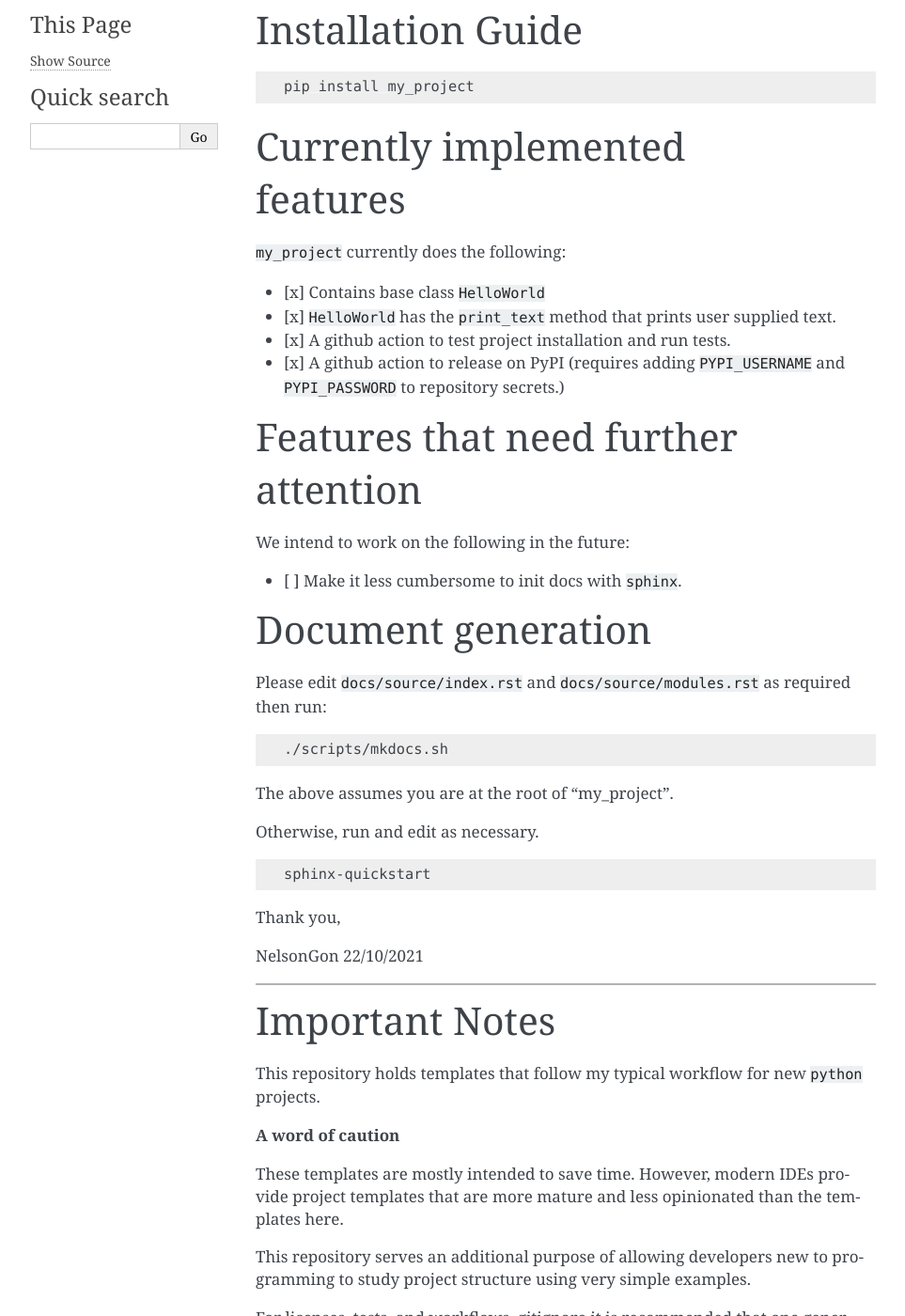
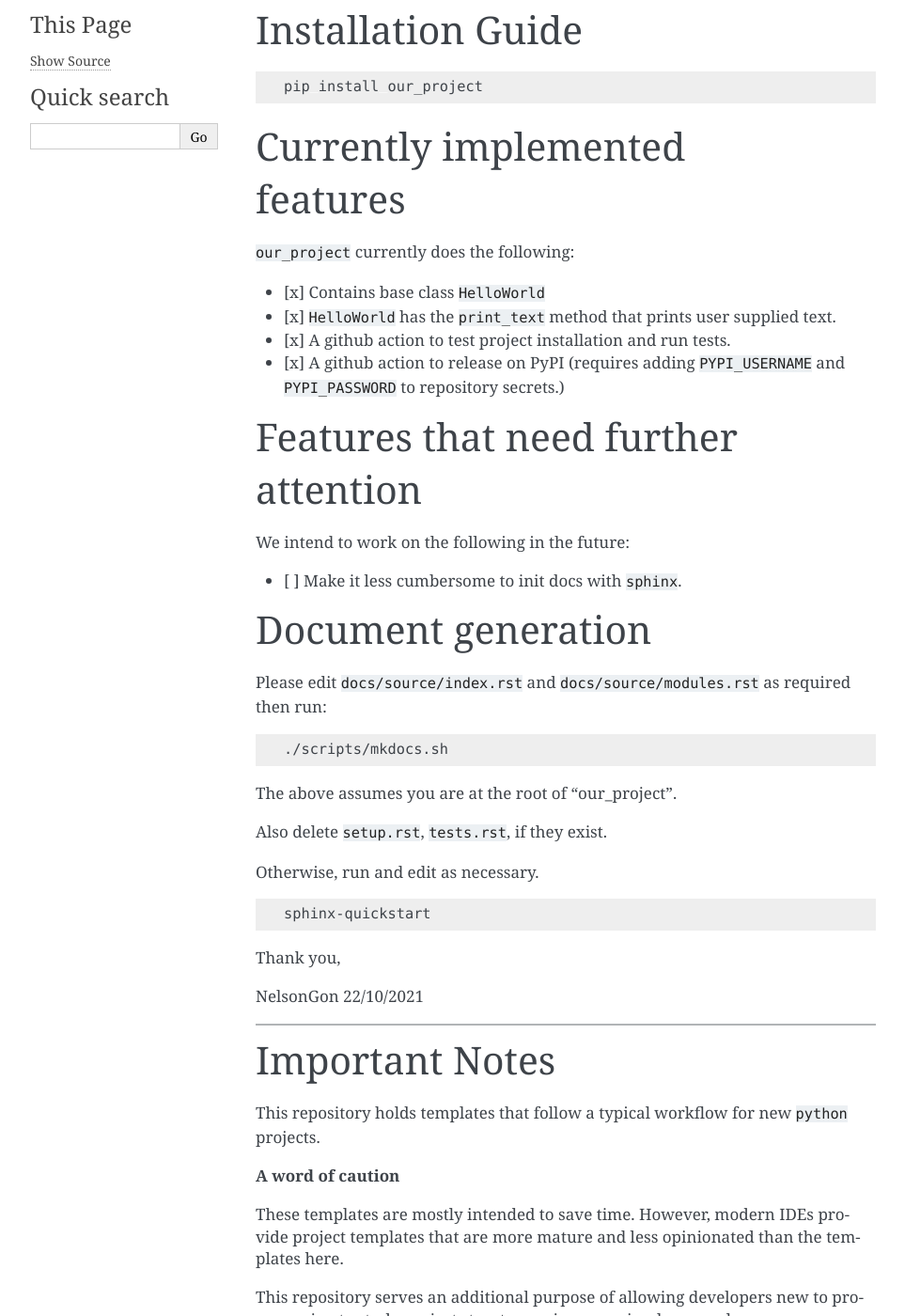
Before and after one commit to Nelson-Gon/pytemplates, a Sphinx documentation site: the page built from docs/source/README.rst, in a window 1280 px wide and 1400 px high, scrolled down 285 px. Shown: the whole window at 94% size, without its empty margins (148-1111 px from the left). Built offline with Sphinx 7.4.7, drawn with Linux system fonts in a browser that asks for light colours; some of the changed text lies outside the part shown.

Commit message:
Update docs

```diff
--- a/docs/source/README.rst
+++ b/docs/source/README.rst
@@ -1,8 +1,8 @@
 
-My Project: What the project does
-=================================
+Our Project: What the project does
+==================================
 
-Welcome to my project.
+Welcome to our project.
 
 **Please note that this is a template repository, click use template (do not fork unless suggesting an improvement) to use in a new project and edit files as required**. Also, see important notes at the end of this file.
 
@@ -11,12 +11,12 @@ Installation Guide
 
 .. code-block:: shell
 
-   pip install my_project
+   pip install our_project
 
 Currently implemented features
 ==============================
 
-``my_project`` currently does the following:
+``our_project`` currently does the following:
 
 
 *
@@ -48,7 +48,9 @@ Please edit ``docs/source/index.rst`` and ``docs/source/modules.rst`` as require
 
    ./scripts/mkdocs.sh
 
-The above assumes you are at the root of "my_project".
+The above assumes you are at the root of "our_project".
+
+Also delete ``setup.rst``\ , ``tests.rst``\ , if they exist.
 
 Otherwise, run and edit as necessary.
 
@@ -66,7 +68,7 @@ NelsonGon
 Important Notes
 ===============
 
-This repository holds templates that follow my typical workflow for new ``python`` projects.
+This repository holds templates that follow a typical workflow for new ``python`` projects.
 
 **A word of caution**
 
--- a/docs/source/conf.py
+++ b/docs/source/conf.py
@@ -15,11 +15,11 @@ import sys
 sys.path.insert(0, os.path.abspath('.'))
 sys.path.insert(0, os.path.abspath("../.."))
 
-from my_project.version import __version__
+from our_project.version import __version__
 
 # -- Project information -----------------------------------------------------
 
-project = 'my_project'
+project = 'our_project'
 copyright = '2021, Nelson Gonzabato'
 author = 'Nelson Gonzabato'
 
--- a/docs/source/index.rst
+++ b/docs/source/index.rst
@@ -1,9 +1,9 @@
-.. my_project documentation master file, created by
+.. our_project documentation master file, created by
    sphinx-quickstart on Fri Oct 22 15:10:52 2021.
    You can adapt this file completely to your liking, but it should at least
    contain the root `toctree` directive.
 
-Welcome to my_project's documentation!
+Welcome to our_project's documentation!
 ======================================
 
 .. toctree::
--- a/docs/source/modules.rst
+++ b/docs/source/modules.rst
@@ -4,4 +4,4 @@ templates
 .. toctree::
    :maxdepth: 4
 
-   my_project
+   our_project
--- a/setup.py
+++ b/setup.py
@@ -1,7 +1,7 @@
 from setuptools import setup, find_packages
 # Change project to project name here
 # Choose relevant license as required, add necessary install_requires
-from my_project.version import __version__
+from our_project.version import __version__
 link_to_use = "https://github.com/Nelson-Gon/project/archive/refs/tags/v"+__version__+".zip"
 setup(name='project',
       version=__version__,
--- a/tests.py
+++ b/tests.py
@@ -1,7 +1,7 @@
 # inport testing framework here
 # Currently using unittest but can import pytest instead
 import unittest
-from my_project import hello_world
+from our_project import hello_world
 
 class TestProject(unittest.TestCase):
 
```
Also changed, not shown: README.md (+8 -6 lines), docs/source/CONTRIBUTING.rst (+5 -5 lines), docs/source/my_project.rst (deleted, +0 -29 lines), docs/source/our_project.rst (added, +29 -0 lines), .github/CONTRIBUTING.md, our_project/__init__.py (renamed from my_project/__init__.py), our_project/version.py (renamed from my_project/version.py), 5 other files.
